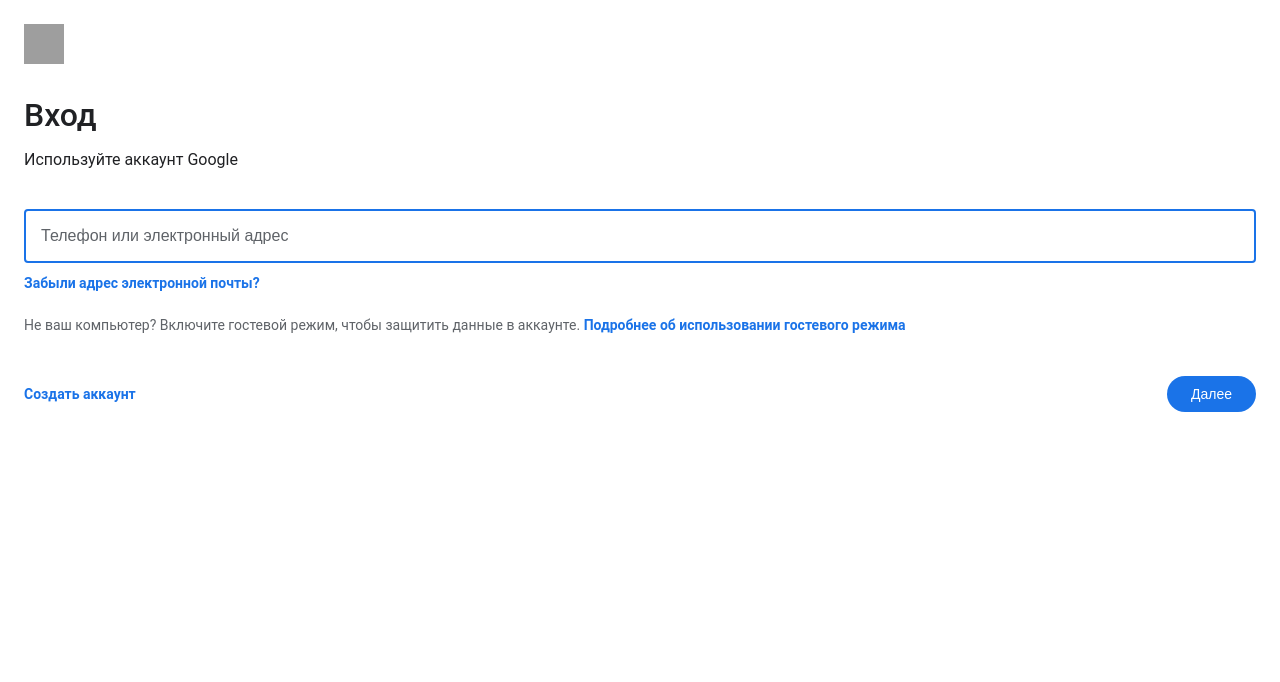
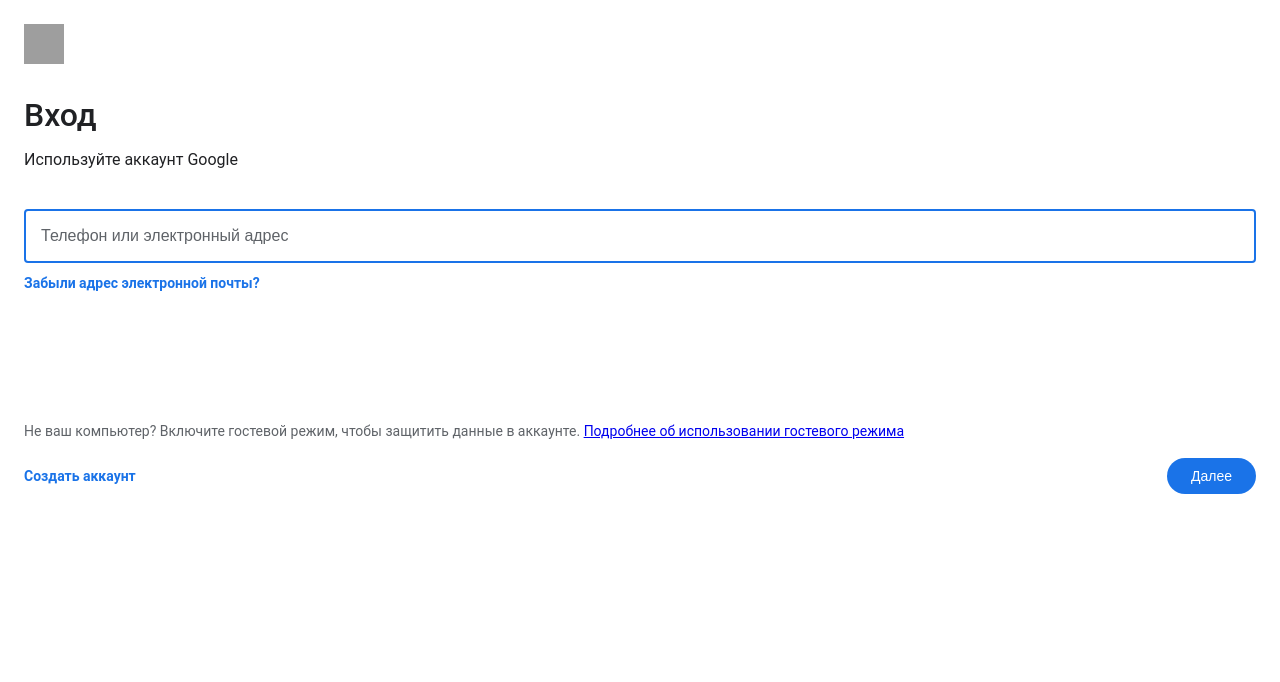
Before and after one commit to edsokerin-png/no-reply-verify, a Flask app: page / in a window 1280 px wide. Shown: the top 682 px of the page. Run offline with Flask 3, Linux system fonts and the light colour scheme; grey boxes are pictures that could not be loaded.

Commit message:
Update style.css

```diff
--- a/static/style.css
+++ b/static/style.css
@@ -147,22 +147,15 @@ input[type="text"]:focus {
   font-size: 14px;
   font-weight: 600;
   text-decoration: none;
-  margin-bottom: 24px;
+  margin-bottom: 10px;
 }
 
 .hint {
   font-size: 14px;
   color: var(--text-muted);
   line-height: 1.5;
-  margin-bottom: 40px;
-}
-
-.hint a { color: var(--link); text-decoration: none; }
-.hint a {
-  color: var(--link);
-  text-decoration: none;
-  font-size: 14px;      /* ← размер ссылки */
-  font-weight: 600;     /* ← жирность ссылки */
+  margin-top: 120px;
+  margin-bottom: 16px;
 }
 
 .actions {
@@ -287,9 +280,8 @@ button:hover { background: var(--accent-hover); }
   background-position: right 0 center;
   background-size: 10px 10px;
 }
+
 .lang-select option {
   background: var(--bg);
   color: var(--text);
 }
-
-Вот код там где мои изменения теперь добавь свои извинения
```
